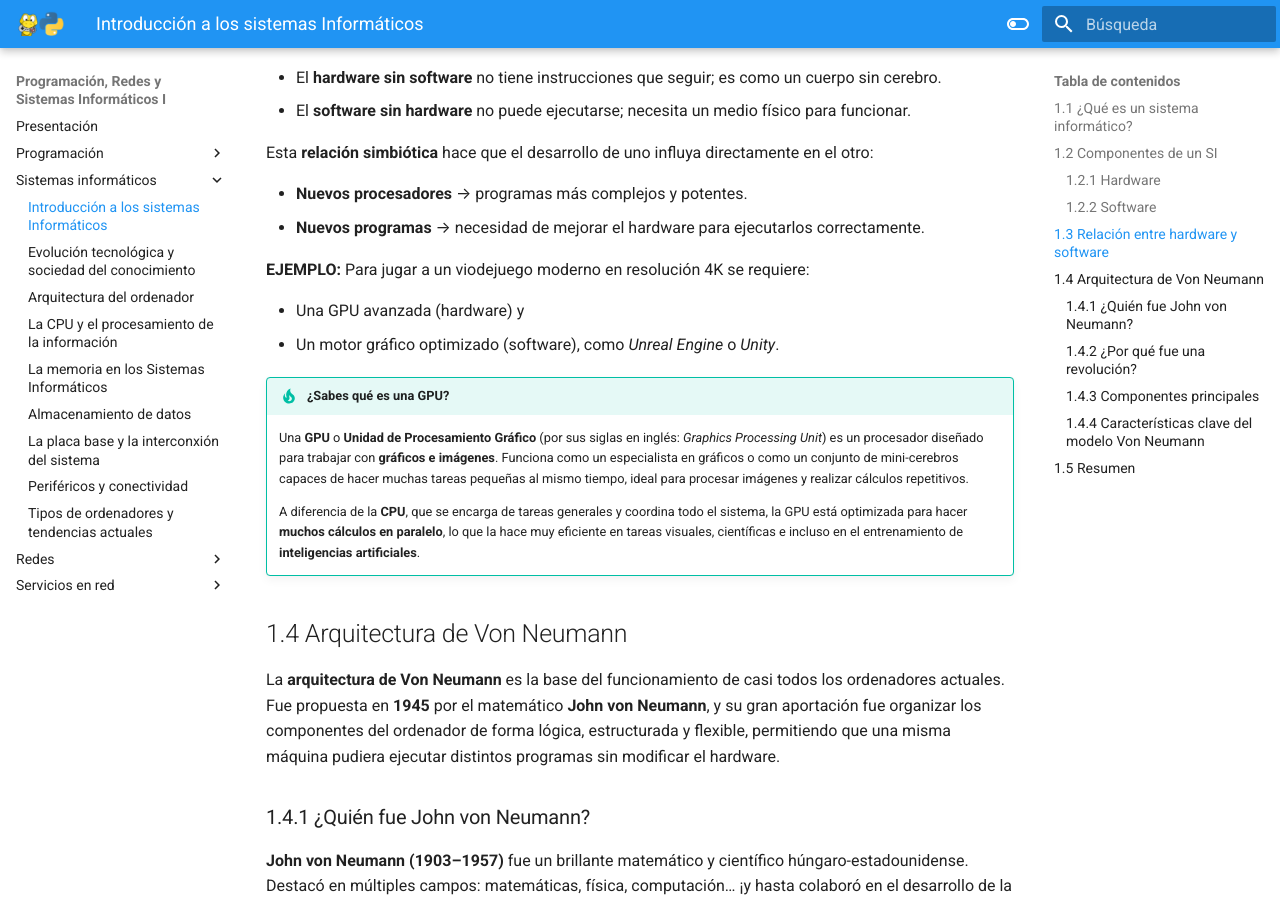
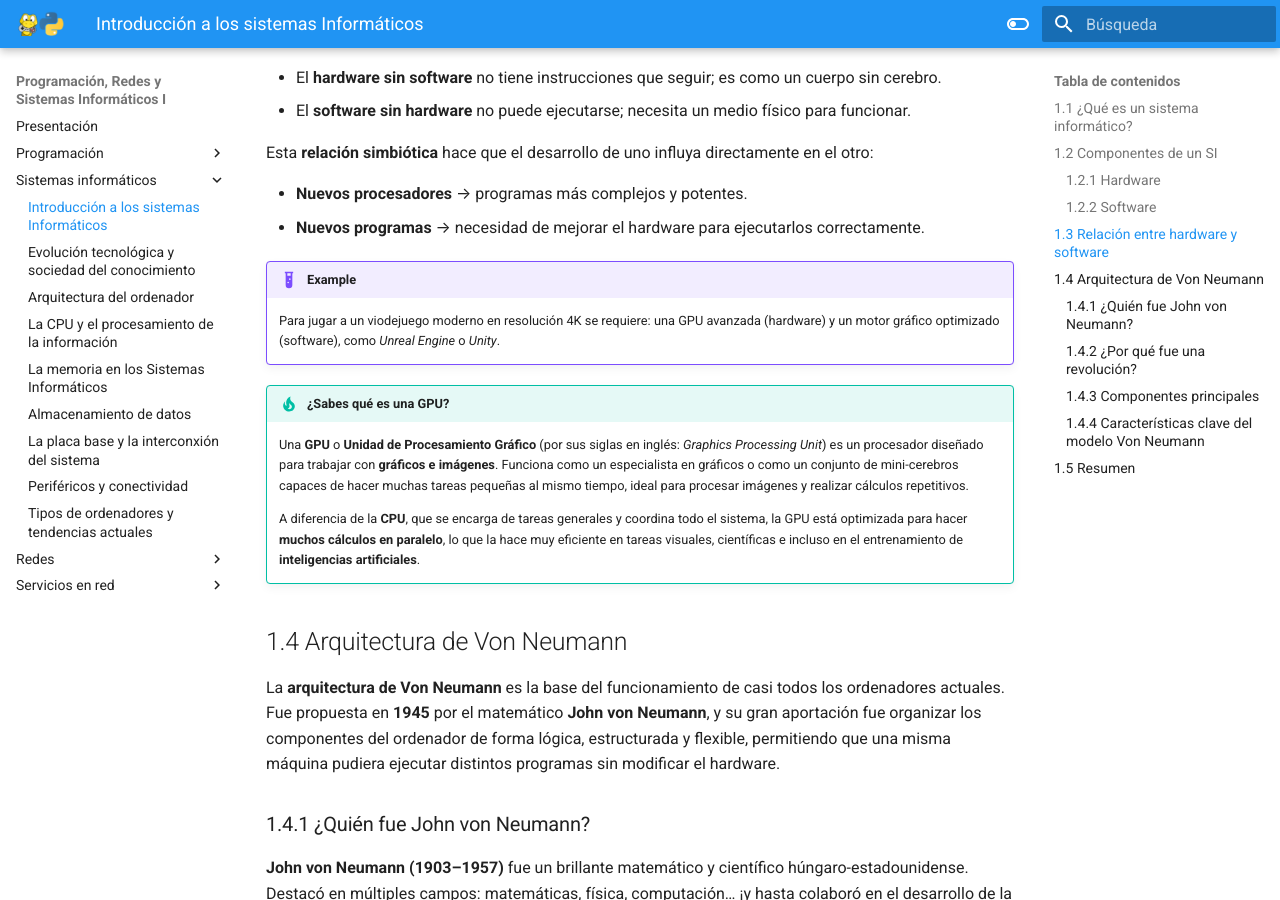
Before and after one commit to maycalle/1bach, an MkDocs documentation site: the page built from docs/sistemas_01.md, in a window 1280 px wide and 900 px high, scrolled down 1675 px. Built offline with MkDocs 1.6.1 and Material for MkDocs 9.7.7, drawn with Linux system fonts in a browser that asks for light colours; some of the changed text lies outside the part shown.

Commit message:
intro a los SI

```diff
--- a/docs/sistemas_01.md
+++ b/docs/sistemas_01.md
@@ -56,10 +56,9 @@ Esta **relación simbiótica** hace que el desarrollo de uno influya directament
 - **Nuevos procesadores** → programas más complejos y potentes.
 - **Nuevos programas** → necesidad de mejorar el hardware para ejecutarlos correctamente.
 
-**EJEMPLO:** Para jugar a un viodejuego moderno en resolución 4K se requiere:
+!!! example EJEMPLO
 
-- Una GPU avanzada (hardware) y
-- Un motor gráfico optimizado (software), como *Unreal Engine* o *Unity*.
+    Para jugar a un viodejuego moderno en resolución 4K se requiere: una GPU avanzada (hardware) y un motor gráfico optimizado (software), como *Unreal Engine* o *Unity*.
 
 !!! tip "¿Sabes qué es una GPU?"
 
@@ -116,7 +115,9 @@ Es la **zona de trabajo del ordenador**. Aquí se cargan tanto los programas que
 
 Y atención, porque aquí está la clave del éxito de esta arquitectura revolucionaria: los datos y las instrucciones se almacenan juntos en la misma memoria. Antes de esta idea, se usaban memorias separadas para datos e instrucciones, lo que limitaba mucho su funcionamiento.
 
-💡 Ejemplo: cuando abres un videojuego, su código y los datos de la partida (nivel, puntuación...) se cargan en la RAM.
+!!! example EJEMPLO
+
+    Cuando abres un videojuego, su código y los datos de la partida (nivel, puntuación...) se cargan en la RAM.
 
 **3. Buses**
 
```
